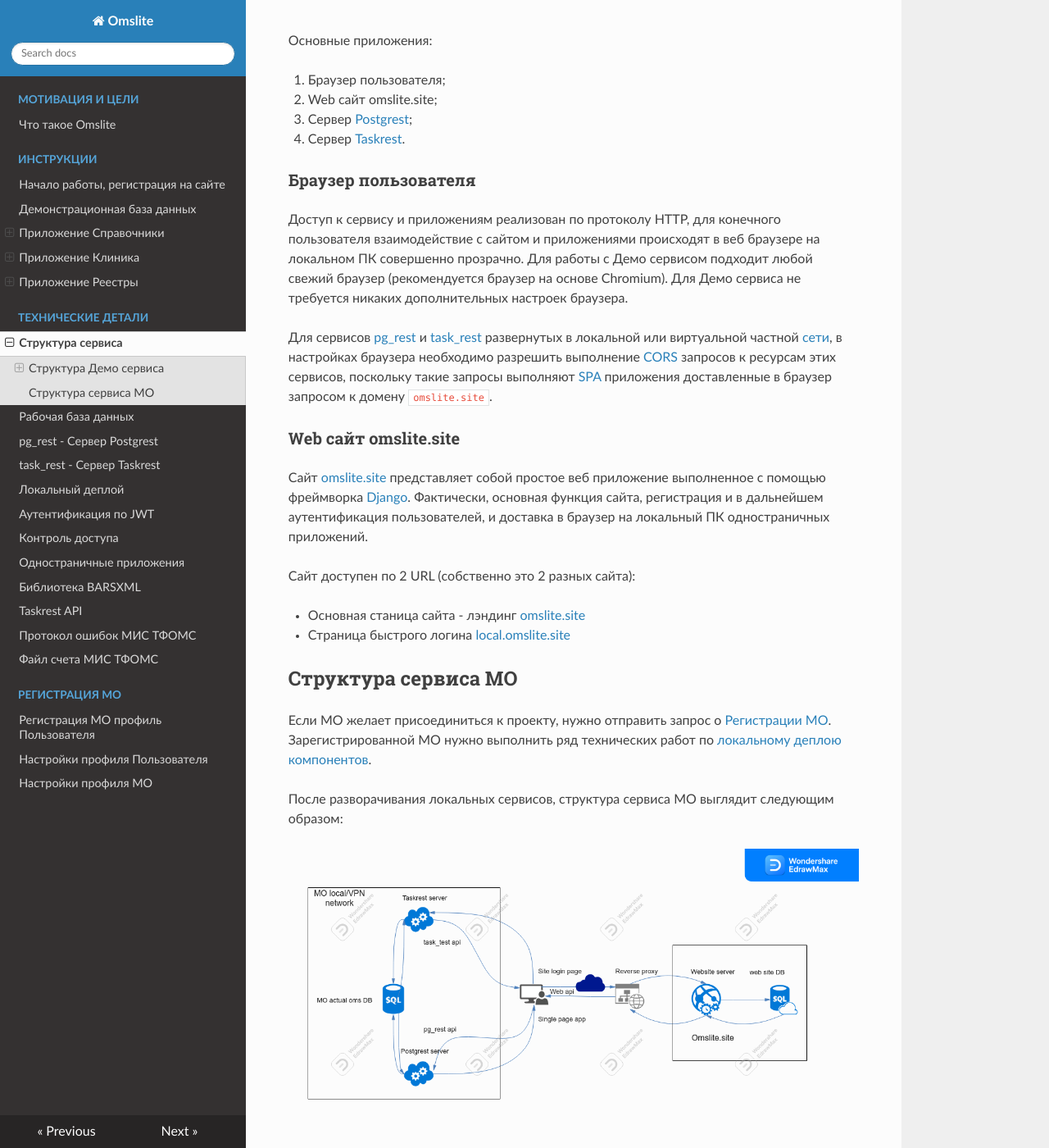
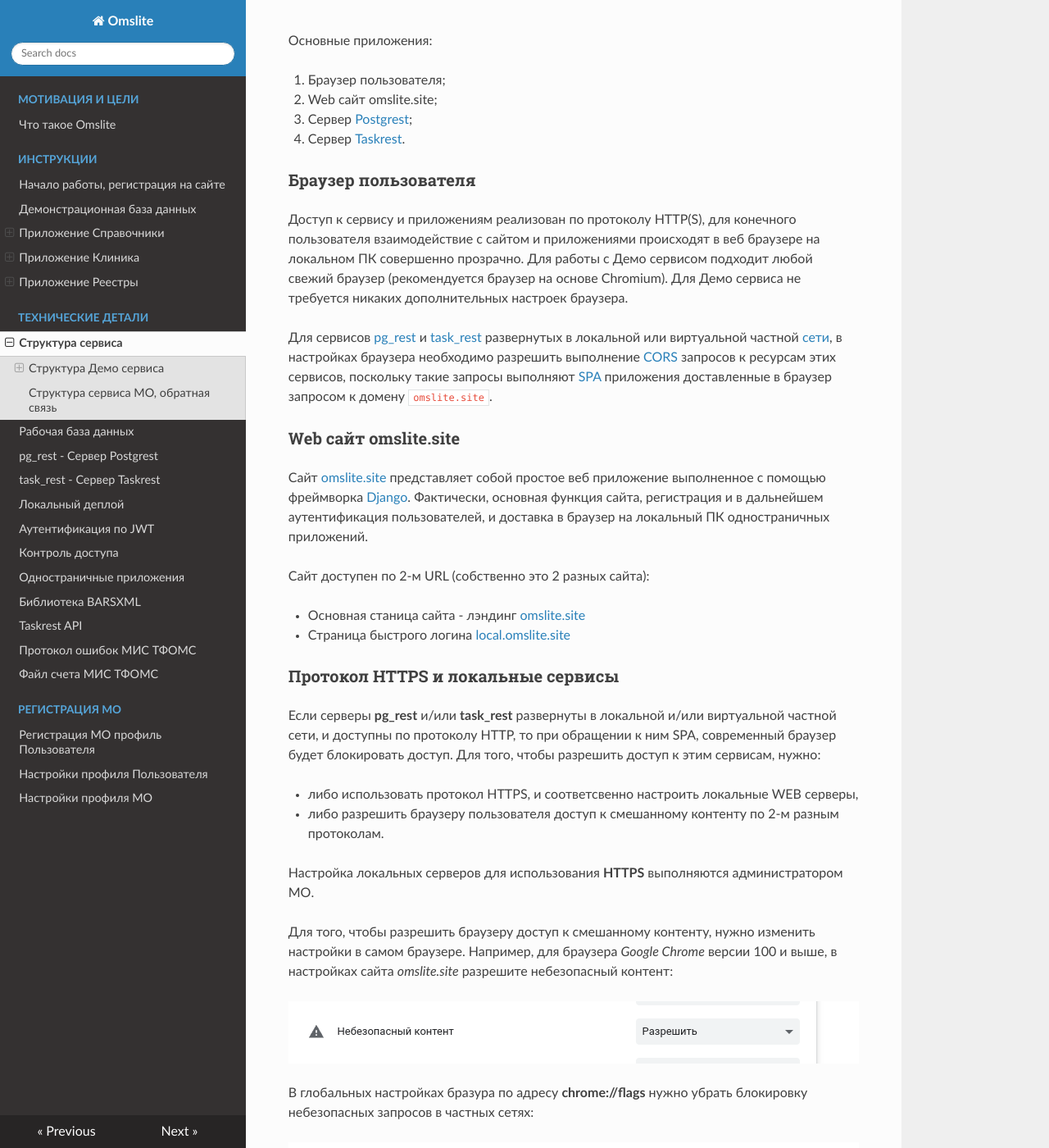
Before and after one commit to SLikhachev/zerodocs, an MkDocs documentation site: the page built from docs/admin/struct.md, in a window 1280 px wide and 1400 px high, scrolled down 814 px. Shown: the whole window at 82% size. Built offline with MkDocs 1.6.1, drawn with Linux system fonts in a browser that asks for light colours; nearby versions of some CDN libraries; some of the changed text lies outside the part shown.

Commit message:
HTTPS discribed

```diff
--- a/docs/admin/struct.md
+++ b/docs/admin/struct.md
@@ -18,34 +18,80 @@
 
 ### Браузер пользователя
 
-Доступ к сервису и приложениям реализован по протоколу HTTP, для конечного пользователя
-взаимодействие с сайтом и приложениями происходят в веб браузере на локальном ПК
-совершенно прозрачно. Для работы с Демо сервисом подходит любой свежий браузер
-(рекомендуется браузер на основе Chromium). Для Демо сервиса не требуется никаких
-дополнительных настроек браузера.
+Доступ к сервису и приложениям реализован по протоколу HTTP(S), для конечного
+пользователя взаимодействие с сайтом и приложениями происходят в веб браузере на локальном ПК совершенно прозрачно. Для работы с Демо сервисом подходит любой свежий браузер
+(рекомендуется браузер на основе Chromium). Для Демо сервиса не требуется никаких дополнительных настроек браузера.
 
 Для сервисов [pg_rest](./pg_rest.md) и [task_rest](./task_rest.md) развернутых в локальной или виртуальной частной [сети](./local_deploy.md), в настройках браузера необходимо разрешить
 выполнение [CORS](https://developer.mozilla.org/ru/docs/Web/HTTP/CORS) запросов к ресурсам
-этих сервисов, поскольку такие запросы выполняют [SPA](./spa.md) приложения доставленные
-в браузер запросом к домену `omslite.site`.
+этих сервисов, поскольку такие запросы выполняют [SPA](./spa.md) приложения
+доставленные в браузер запросом к домену `omslite.site`.
 
 ### Web сайт omslite.site
 
-Сайт [omslite.site](../user/omsite.md) представляет собой простое веб приложение выполненное
-с помощью фреймворка [Django](https://www.djangoproject.com/). Фактически, основная функция
-сайта, регистрация и в дальнейшем аутентификация пользователей, и доставка в браузер на
-локальный ПК одностраничных приложений.
+Сайт [omslite.site](../user/omsite.md) представляет собой простое веб приложение выполненное с помощью фреймворка [Django](https://www.djangoproject.com/).
+Фактически, основная функция сайта, регистрация и в дальнейшем аутентификация пользователей,
+и доставка в браузер на локальный ПК одностраничных приложений.
 
-Сайт доступен по 2 URL (собственно это 2 разных сайта):
+Сайт доступен по 2-м URL (собственно это 2 разных сайта):
 
-- Основная станица сайта - лэндинг <a href="http://omslite.site" target=_blank>omslite.site</a>
-- Страница быстрого логина <a href="http://local.omslite.site" target=_blank>local.omslite.site</a>
+- Основная станица сайта - лэндинг <a href="https://omslite.site" target=_blank>omslite.site</a>
+- Страница быстрого логина <a href="https://local.omslite.site" target=_blank>local.omslite.site</a>
 
-## Структура сервиса МО
+### Протокол HTTPS и локальные сервисы
 
-Если МО желает присоединиться к проекту, нужно отправить запрос о [Регистрации МО](../service/mo_register.md). Зарегистрированной МО нужно выполнить ряд технических работ по
-[локальному деплою компонентов](./local_deploy.md).
+Если серверы **pg_rest** и/или **task_rest** развернуты в локальной и/или виртуальной
+частной сети, и доступны по протоколу HTTP, то при обращении к ним SPA, современный браузер
+будет блокировать доступ. Для того, чтобы разрешить доступ к этим сервисам, нужно:
+
+- либо использовать протокол HTTPS, и соответсвенно настроить локальные WEB серверы,
+- либо разрешить браузеру пользователя доступ к смешанному контенту по 2-м разным протоколам.
+
+Настройка локальных серверов для использования **HTTPS** выполняются администратором МО.
+
+Для того, чтобы разрешить браузеру доступ к смешанному контенту, нужно изменить настройки
+в самом браузере. Например, для браузера _Google Chrome_ версии 100 и выше, в настройках сайта
+_omslite.site_ разрешите небезопасный контент:
+
+![Настрока omslie.site](./images/omslite_insecure.png)
+
+В глобальных настройках бразура по адресу **chrome://flags** нужно убрать блокировку
+небезопасных запросов в частных сетях:
+
+![Настрока chrome://flags](./images/private_insecure.png)
+
+При настройках _Google Chrome_ как указано выше сайт _omslite.site_ будет помечен как
+небезопасный:
+
+![Предупреждение omslie.site](./images/omslite_warning.png)
+
+Следует обратить внимание, на следующие обстоятельства:
+
+- аутентификация пользователя на сайте и доставка скриптов SPA производится по защищенному
+протоколу TLSv1.1/TLSv1.2;
+- обмен данными между браузером и локальными сервисами должен происходить в рамках
+периметра безопасности инфраструктуры МО (ответвенность администратора МО);
+- если обращение к сервисам выполняется по адресам 127.0.0.1:port, в этом случае, браузер
+не блокирует доступ, и соеденинеие считается безопасным.
+
+Сайт _omslite.site_ использует бесплатный SSL сертификат **Let's Encrypt**, возобновляемый
+каждые 3 месяца. Возможно, что некоторые старые ОС (Windows7, 8, 2008, и т.д.) не имеют
+в своих хранилищах действующего корневого сертификата удостоверяющего центра
+**ISRG Root X1**. В этом случае следует скачать и установить корневой сертификат этого
+удовстоверяющего центра.
+
+## Структура сервиса МО, обратная связь
+
+Любая МО может быть зарегистрирована на сайте в [настройках МО](../service/mo_register.md).
+Перед регистрацией нужно выполнить ряд технических работ по
+[локальному деплою компонентов](./local_deploy.md), и тестированию развернутых сервисов.
 
 После разворачивания локальных сервисов, структура сервиса МО выглядит следующим образом:
 
 ![Сервис МО](./images/omslite_local.png)
+
+Администратор сайта **omslite.site**, может самостоятельно развернуть и протестировать
+сервисы для МО. Такая услуга может быть оказана на платной основе. По всем вопросам,
+в отношении сайта, услуг, замечаний или пожеланий просим обращаться на электропочту:
+
+<a mailto="zeroms@inbox.ru">zeroms@inbox.ru</a>.
```
Also changed, not shown: other parts of docs/admin/struct.md (+2 -2 lines), docs/admin/images/omslite_insecure.png (added), docs/admin/images/omslite_warning.png (added), docs/admin/images/private_insecure.png (added).
